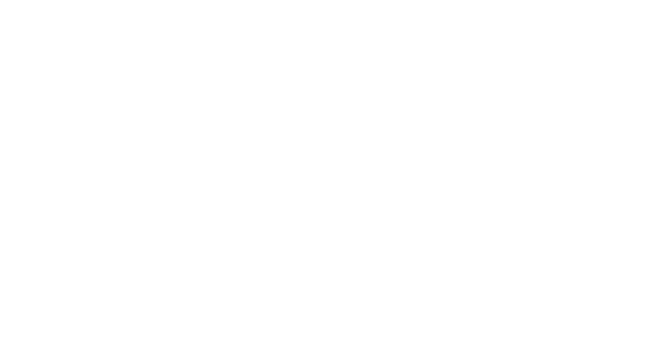
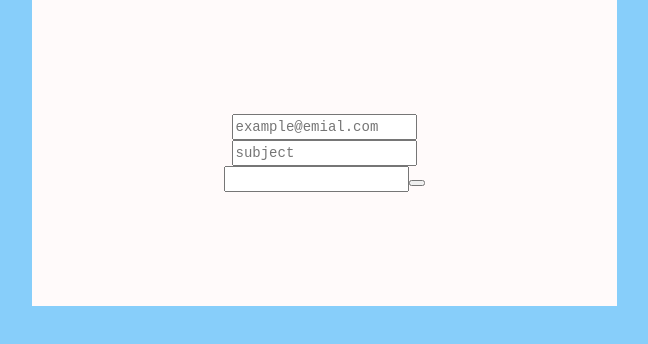
Before and after one commit to emcris/javascriptClass, a plain HTML site: page dayEight/index.html in a window 1280 px wide. Shown: the whole page, without its empty margins (316-964 px from the left). Drawn offline with nearby package versions, Linux system fonts and the light colour scheme.

Commit message:
email form

```diff
--- a/dayEight/css/style.css
+++ b/dayEight/css/style.css
@@ -1,9 +1,19 @@
-.row{
-    background-color: tomato;
+body, .row{
+    background-color: lightskyblue;
+    display: flex;
+    justify-content: space-around;
+    flex-flow: column;
+    flex-wrap: wrap;
 }
 
 .content{
     background-color: snow;
-    padding: 0.5em;
+    padding: 1em;
     font-family: 'Courier New', Courier, monospace;
+    margin: auto;
+    max-height: 100vh;
 }
+
+.inputs{
+    padding: 100px;
+}
--- a/dayEight/js/script.js
+++ b/dayEight/js/script.js
@@ -10,4 +10,45 @@ row.className = 'row';
 
 const content = document.createElement('div');
 
-content.className = 'col-md-6 col-md-offset-2';
+content.className = 'col-md-6 col-md-offset-3 content';
+
+row.appendChild(content);
+container.appendChild(row);
+body.appendChild(container);
+
+//form tag > imput:email(type email) - imput:subject(type text) - textarea(type text) - button:submit(type submit)
+
+const form = document.createElement('form');
+form.setAttribute('name','sendEmail');
+form.className = 'inputs';
+content.appendChild(form);
+
+const email = document.createElement('input');
+email.setAttribute('name', 'email');
+email.setAttribute('type', 'email');
+//email.setAttribute('placeholder', 'email@email.com');
+form.appendChild(email);
+
+const subject = document.createElement('input');
+subject.setAttribute('name', 'subject');
+subject.setAttribute('type', 'text');
+form.appendChild(subject);
+
+const textArea = document.createElement('input');
+textArea.setAttribute('type', 'textarea');
+textArea.setAttribute('type', 'text');
+form.appendChild(textArea);
+
+const submitButton = document.createElement('button');
+submitButton.setAttribute('type', 'submit');
+//submitButton.setAttribute('placeholder', 'submit');
+
+
+//email.setAttribute = 'type', 'text';
+form.appendChild(submitButton);
+
+let emailForm = document.forms.sendEmail;
+emailForm.elements.email.placeholder = 'example@emial.com';
+emailForm.elements.subject.placeholder = 'subject';
+emailForm.elements.textarea.placeholder = 'Type message here ...';
+emailForm.elements.submit.placeholder = 'Submit';
```
